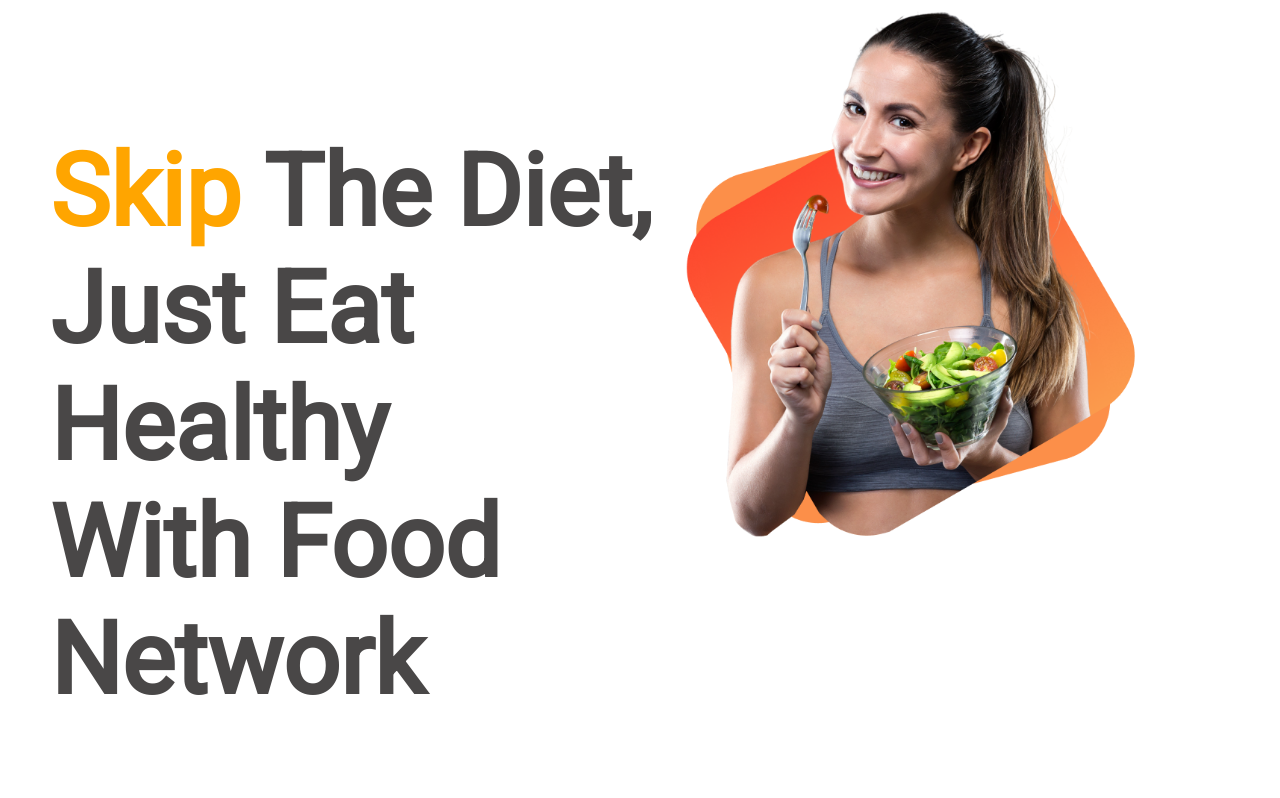
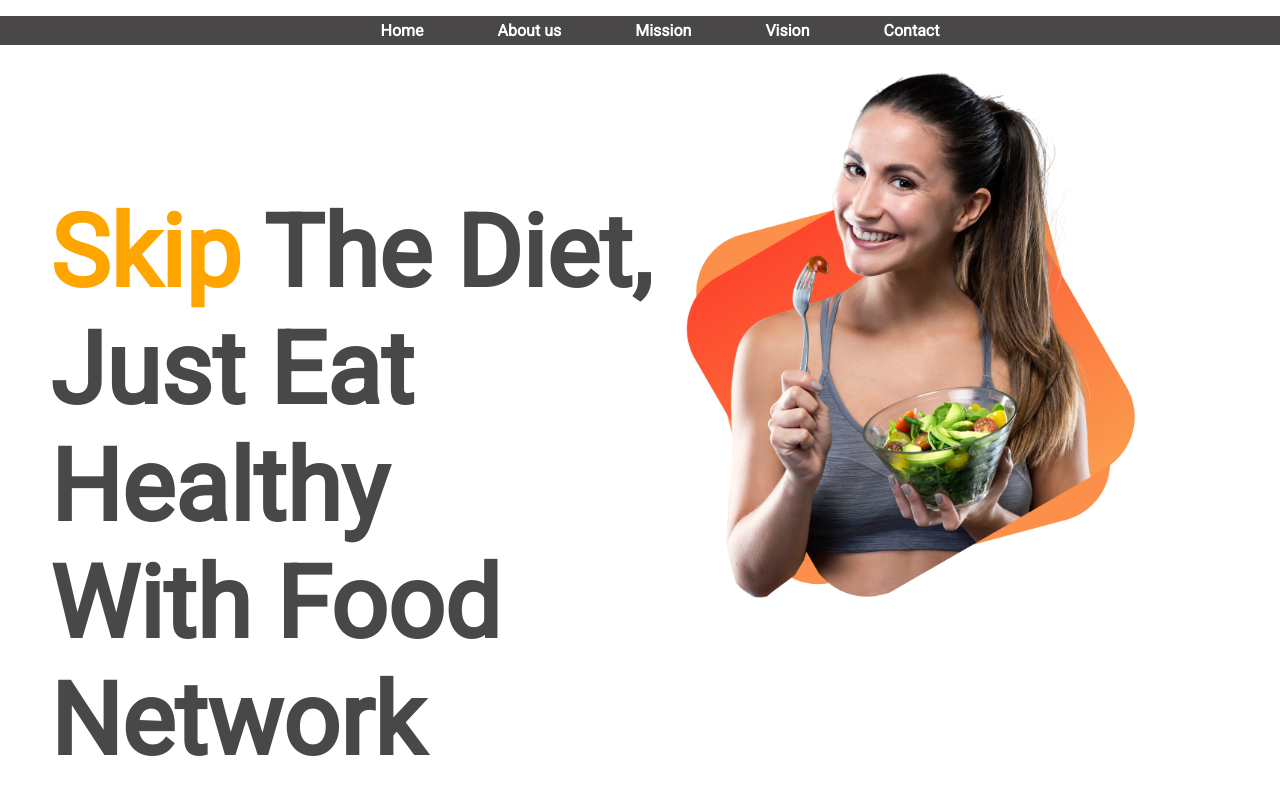
Before and after one commit to dipu1307/food-networking, a plain HTML site: page index.html in a window 1280 px wide. Shown: the top 798 px of the page. Drawn offline with Linux system fonts and the light colour scheme.

Commit message:
menu added

```diff
--- a/index.html
+++ b/index.html
@@ -14,6 +14,27 @@
     <link rel="stylesheet" href="style.css" />
   </head>
   <body>
+    <header class="menu-area">
+      <div class="main-menu">
+        <ul>
+          <li>
+            <a href="facebook.com">Home</a>
+          </li>
+          <li>
+            <a href="facebook.com">About us</a>
+          </li>
+          <li>
+            <a href="facebook.com">Mission</a>
+          </li>
+          <li>
+            <a href="facebook.com">Vision</a>
+          </li>
+          <li>
+            <a href="facebook.com">Contact</a>
+          </li>
+        </ul>
+      </div>
+    </header>
     <section class="welcome-area flexi">
       <div class="welcome-msg">
         <h1>
--- a/style.css
+++ b/style.css
@@ -21,6 +21,30 @@ h3 {
   color: orange;
 }
 
+/* Menu Area */
+
+.menu-area {
+  background: rgb(73, 71, 71);
+  text-align: center;
+}
+
+.main-menu ul li {
+  display: inline-block;
+  padding: 5px;
+}
+.main-menu ul li a {
+  text-decoration: none;
+  color: #fff;
+  padding: 10px 30px;
+  border-radius: 5px;
+  font-weight: 700;
+}
+.main-menu ul li a:hover {
+  background: burlywood;
+  color: black;
+}
+
+/* Welcome Area */
 .welcome-area {
   margin-bottom: 60px;
 }
```
